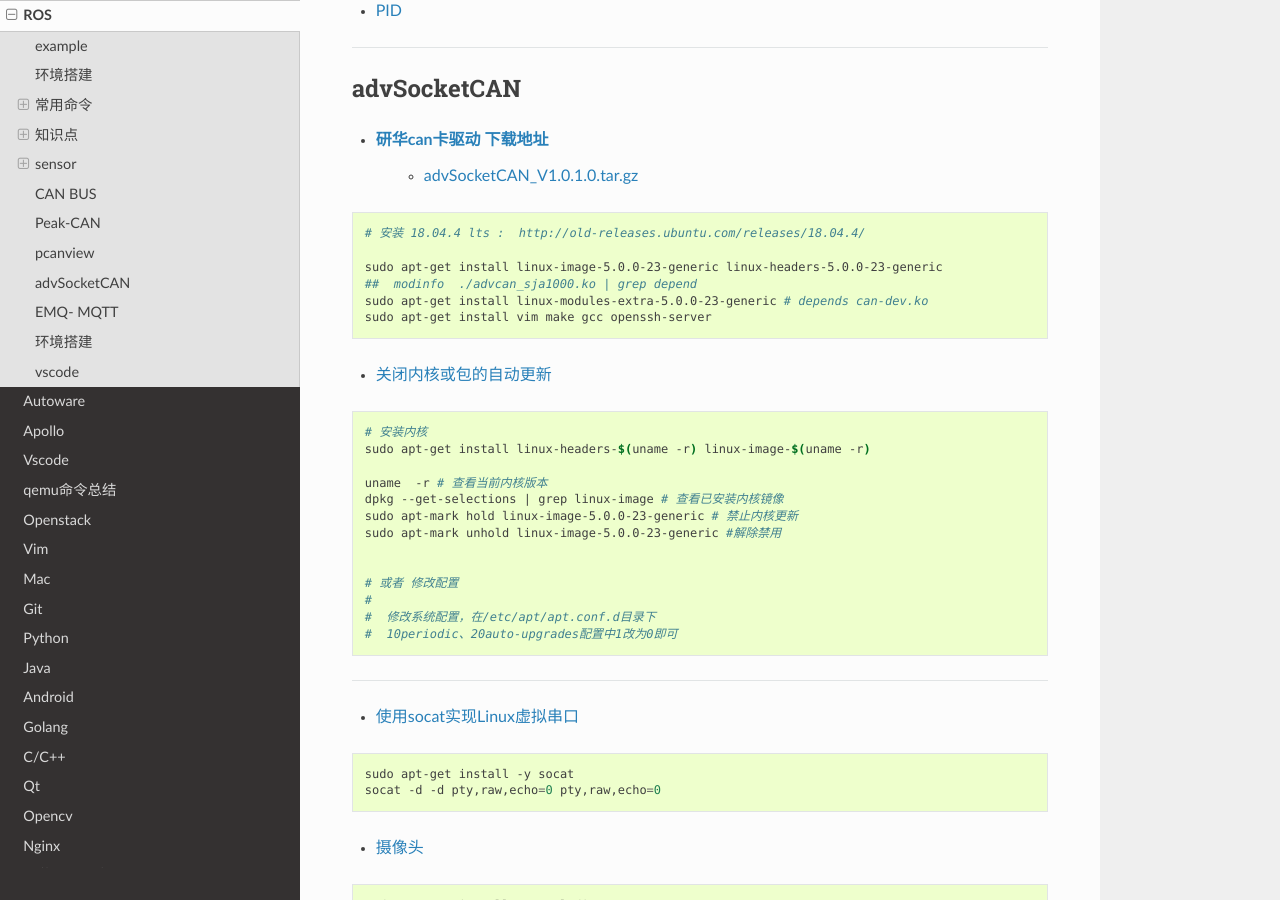
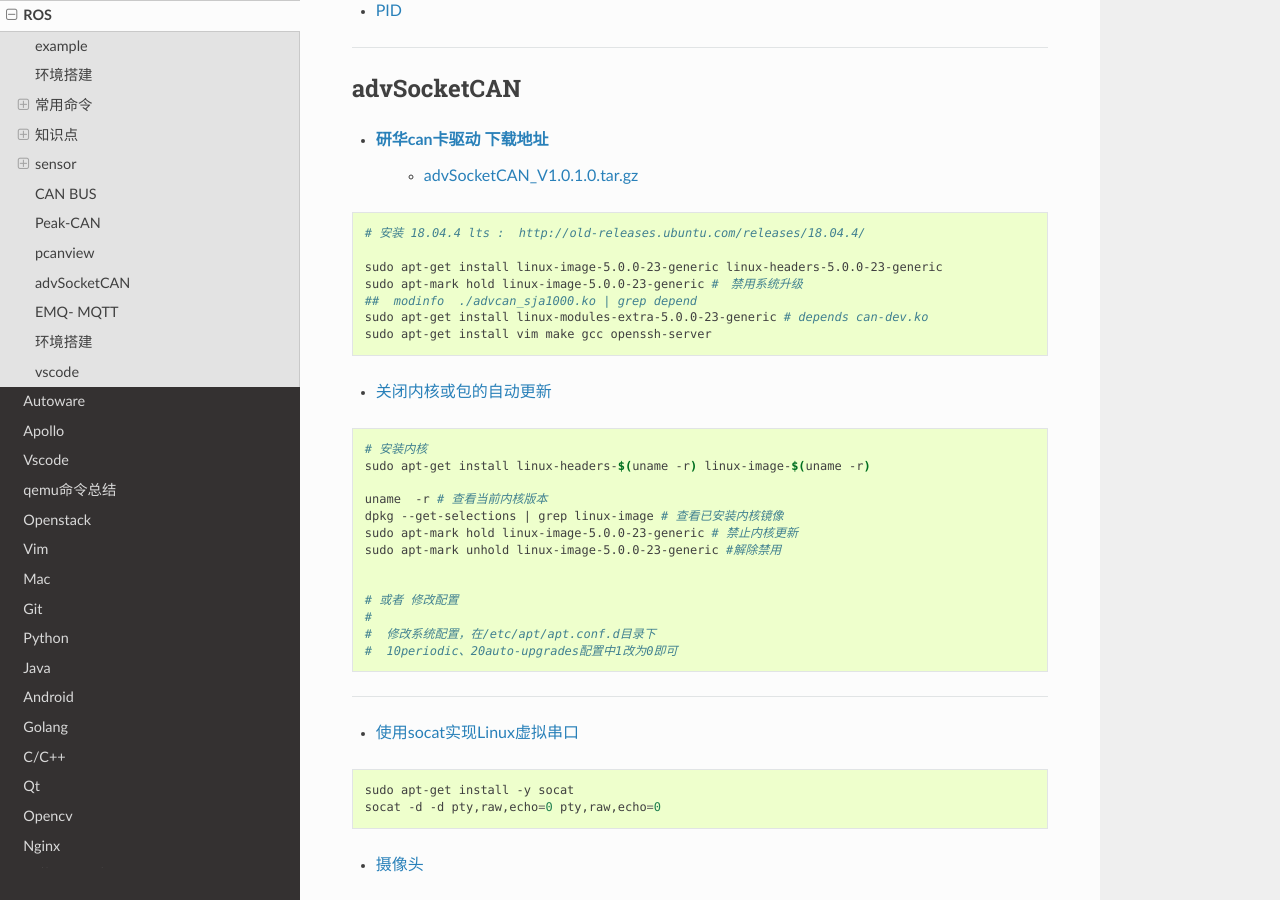
Before and after one commit to my-rds-store/my_space, a Sphinx documentation site: the page built from source/ros/index.rst, in a window 1280 px wide and 900 px high, scrolled down 13137 px. Built offline with Sphinx 7.4.7 and the Read the Docs theme 2.0.0, drawn with Linux system fonts in a browser that asks for light colours.

Commit message:
update ...

```diff
--- a/source/ros/index.rst
+++ b/source/ros/index.rst
@@ -725,6 +725,7 @@ advSocketCAN
     # 安装 18.04.4 lts :  http://old-releases.ubuntu.com/releases/18.04.4/
 
     sudo apt-get install linux-image-5.0.0-23-generic linux-headers-5.0.0-23-generic
+    sudo apt-mark hold linux-image-5.0.0-23-generic #　禁用系统升级
     ##  modinfo  ./advcan_sja1000.ko | grep depend
     sudo apt-get install linux-modules-extra-5.0.0-23-generic # depends can-dev.ko
     sudo apt-get install vim make gcc openssh-server
```
